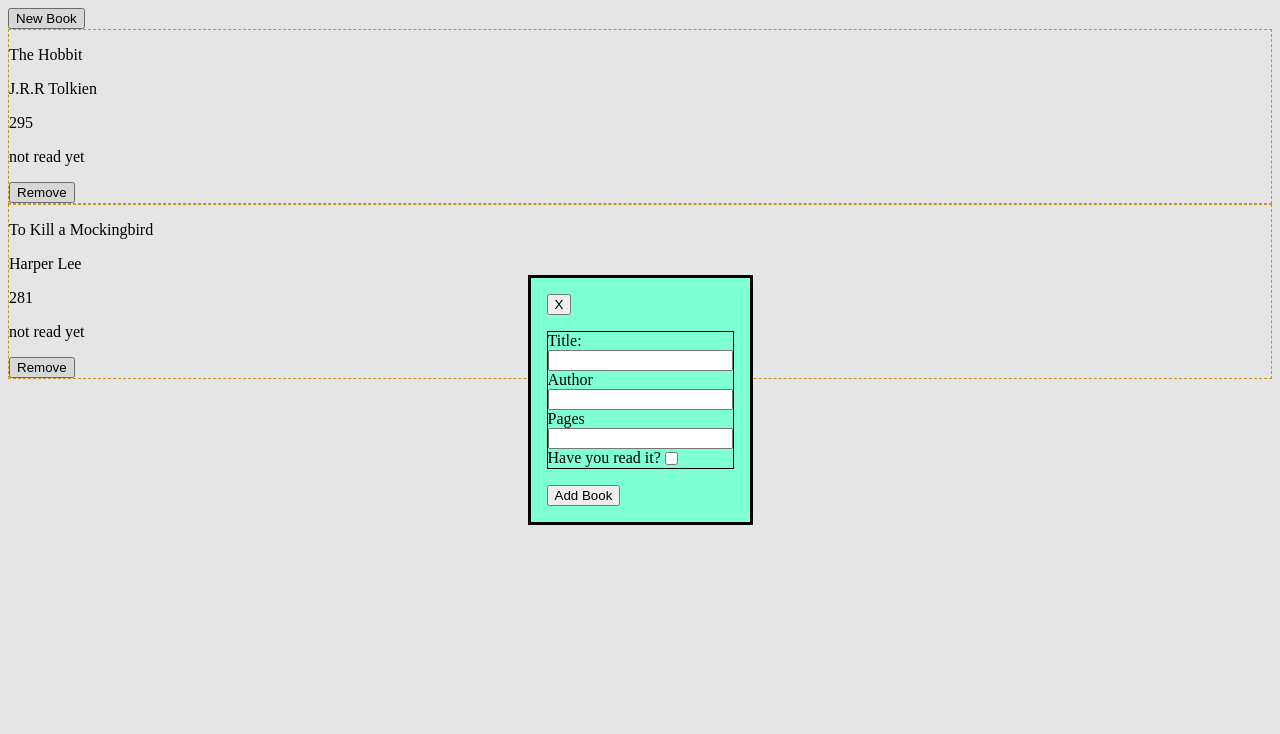
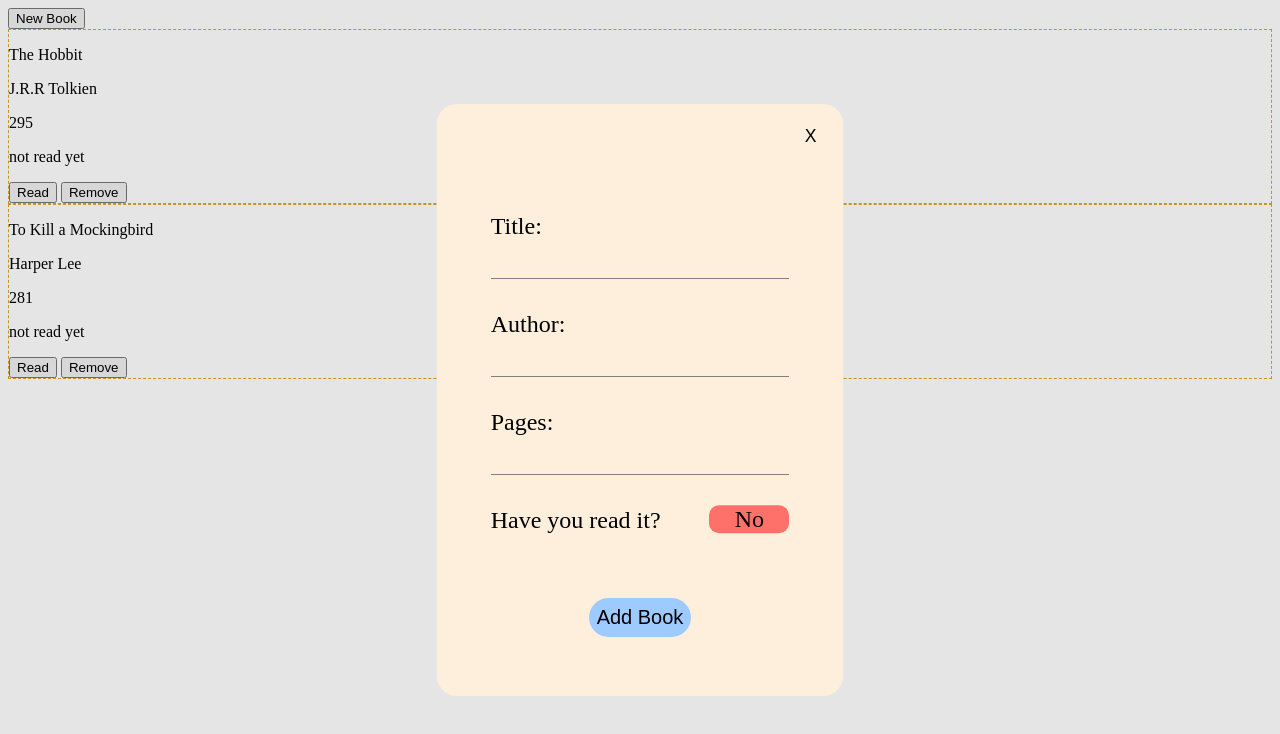
Before and after one commit to Learning-create/library, a plain HTML site: page index.html in a window 1280 px wide. Both pictures are taken after a click on the button "New Book". Drawn offline with Linux system fonts and the light colour scheme.

Commit message:
Css for the dialog box

```diff
--- a/index.html
+++ b/index.html
@@ -18,6 +18,7 @@
 
     <dialog>
 
+        <div id="modal">
             <button id="closeBtn">X</button>
 
             <form action="" method="get" id="bookForm">
@@ -29,12 +30,12 @@
                     </li>
 
                     <li>
-                    <label for="author">Author</label>
+                        <label for="author">Author:</label>
                         <input type="text" name="author" id="author">
                     </li>
 
                     <li>
-                    <label for="pages">Pages</label>
+                        <label for="pages">Pages:</label>
                         <input type="number" name="pages" id="pages" min="1">
                     </li>
 
@@ -47,6 +48,7 @@
 
                 <button type="submit">Add Book</button>
 
+            </div>
         </form>
 
     </dialog>
--- a/library.js
+++ b/library.js
@@ -4,7 +4,7 @@ const dialog = document.querySelector("dialog");
 const bookForm = document.getElementById("bookForm");
 const closeBtn = document.getElementById("closeBtn");
 const showBtn = document.querySelector(".top button");
-const remBtn = document.querySelector(".removeBook");
+
 
 
 //New Book button opens dialogue box and closeBtn closes it
@@ -14,7 +14,11 @@ showBtn.addEventListener("click", () => {
 });
 
 closeBtn.addEventListener("click", () => {
+    let chread = document.getElementById("read");
+
+    chread.checked = false;
     dialog.close();
+
 })
 
 //Collects dialoge's form data
@@ -67,6 +71,7 @@ function addCard(title, author, pages, read) {
     <p class="author">${author}</p>
     <p class="pages">${pages}</p>
     <p class="read">${read}</p>
+    <button class="readBtn">Read</button>
     <button class="removeBook">Remove</button>
     `
 
@@ -94,9 +99,13 @@ function Book(title, author, pages, read) {
 //Adds books to myLibrary array
 
 function addBookToLibrary(book) {
+    let arrNum = myLibrary.length;
+    book.num = arrNum;
     myLibrary.push(book);
+
 }
 
+//remove book from myLibrary
 
 
 //test book(s)
--- a/style.css
+++ b/style.css
@@ -1,12 +1,100 @@
+body {
+    --bkg-firts: rgb(253, 239, 220);
+
+}
+
 dialog {
-    background-color: aquamarine;
+    border: 0ch;
+    border-radius: 20px;
+    height: 70%;
+    aspect-ratio: 1/1.5;
+    background-color: var(--bkg-firts);
+}
+
+#modal {
+    height: 100%;
+    display: flex;
+    flex-direction: column;
+    justify-content: stretch;
+}
+
+#closeBtn {
+    border: 0px;
+    border-radius: 50%;
+    height: 2rem;
+    width: 2rem;
+    align-self: flex-end;
+    background-color: inherit;
+    font-size: 1.10rem;
+}
+
+#closeBtn:hover {
+    text-shadow: 2px 2px 3px red;
+}
+
+#bookForm {
+    height: 80%;
+    margin: 10%;
+    font-size: 1.5rem;
+    display: flex;
+    flex-direction: column;
+    justify-content: space-between;
+}
+
+input {
+    height: 1.75rem;
+    font-size: 1.50rem;
+    border: 0px;
+    border-bottom: 1px solid gray;
+    background-color: inherit;
+    margin: .5rem 0rem;
+}
+
+input[type="checkbox"] {
+    /* Add if not using autoprefixer */
+  -webkit-appearance: none;
+  appearance: none;
+  /* For iOS < 15 to remove gradient background */
+  background-color: rgba(255, 54, 54, 0.685);
+  /* Not removed via appearance */
+  margin: 0;
+  font: inherit;
+  color: currentColor;
+  width: 80px;
+  border: 1px solid currentColor;
+  border-radius: 10px;
+  transform: translateY(-0.075em);
+  border: 0ch;
+
+  display: grid;
+  place-content: center;
+
+}
+
+input[type="checkbox"]:hover {
+    box-shadow: 1px 1px 5px;
+}
+
+input[type="checkbox"]:checked {
+    background-color: rgba(153, 250, 153, 0.747);
+    border: 0ch;
+}
+
+input[type="checkbox"]::before {
+    content: "No";
+}
+
+input[type="checkbox"]:checked::before {
+    content: "Yes";
 
 }
 
 ul {
     list-style: none;
-    border: 1px solid;
     padding: 0%;
+    display: flex;
+    flex-direction: column;
+    gap: 1.5rem;
 
     li {
         display: flex;
@@ -14,8 +102,22 @@ ul {
     }
 }
 
+form button {
+    font-size: 1.25rem;
+    align-self: center;
+    padding: .5rem;
+    border-radius: 20px;
+    background-color: rgb(158, 203, 255);
+    border: 0ch;
+}
+
+form button:hover {
+    box-shadow: 1px 1px 5px;
+}
+
 .checkbox {
     flex-direction: row;
+    justify-content: space-between;
 }
 
 .top {
```
Lines whose indentation alone changed are shown as unchanged.
